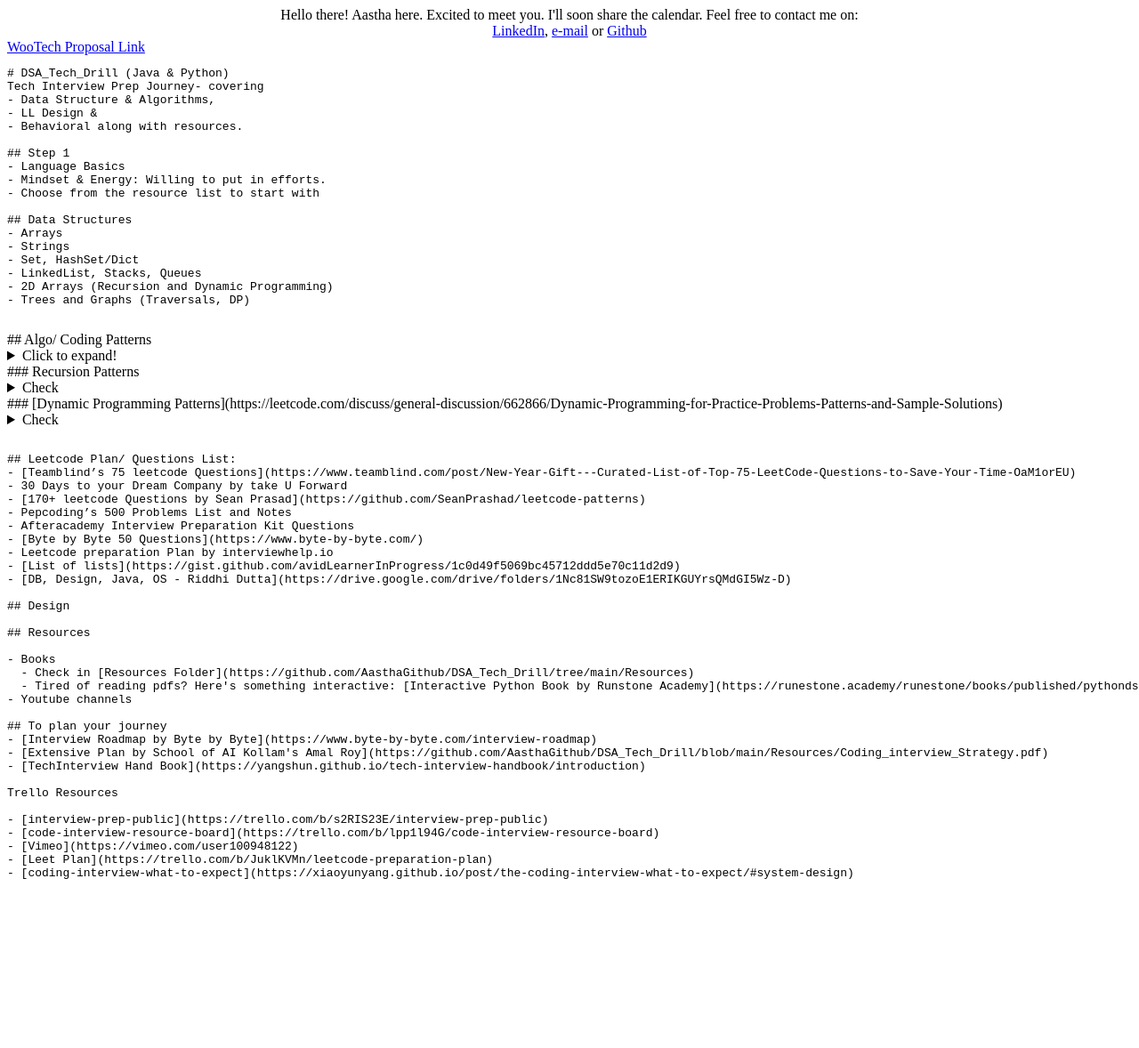
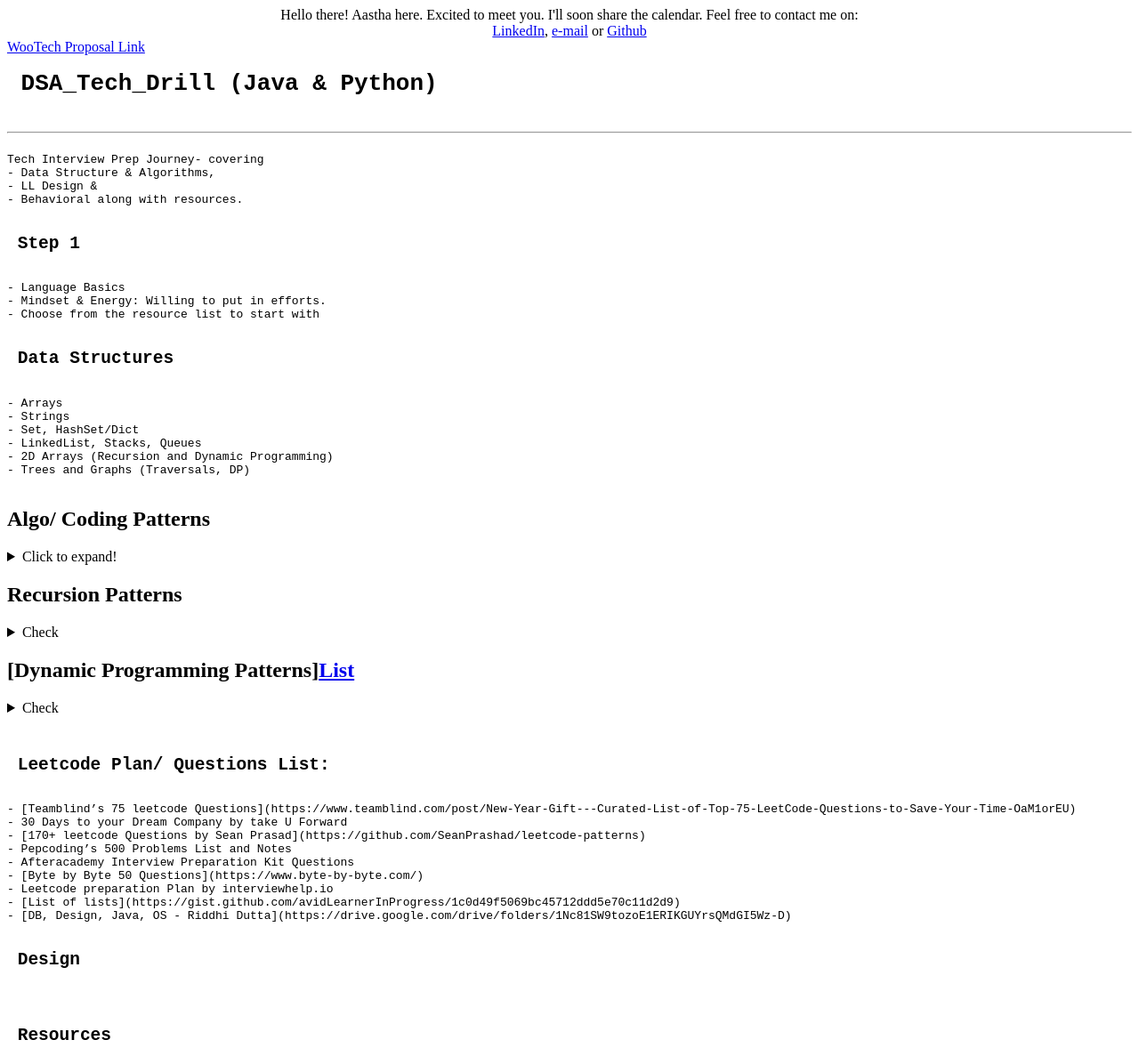
Before and after one commit to AasthaMehtaTech/DSA_Tech_Drill, a plain HTML site: page index.html in a window 1280 px wide. Shown: the top 1178 px of the page at 89% size. Before the commit the page ends 1017 px from the top, so only its background shows below. Drawn offline with Linux system fonts and the light colour scheme.

Commit message:
Update index.html

```diff
--- a/index.html
+++ b/index.html
@@ -1,21 +1,23 @@
+<head><title>DSA_Tech_Drill</title></head>
 <div>
   <center>Hello there! Aastha here. Excited to meet you. I'll soon share the calendar. Feel free to contact me on:<br>
-    <a href="https://linkedin.com/in/AasthaMehtaTech">LinkedIn</a>, <a href="mailto:aasthamehta2704@gmail.com">e-mail</a> or <a href="https://github.com/AasthaGithub">Github</a>
+    <a href="https://linkedin.com/in/AasthaMehtaTech" target="_blank">LinkedIn</a>, <a href="mailto:aasthamehta2704@gmail.com?subject=Interested in shapening DSA by TechDrill" target="_blank">e-mail</a> or <a href="https://github.com/AasthaGithub" target="_blank">Github</a>
   </center>
 <a href="https://docs.google.com/document/d/1PxGygURNqf2GfvAySMx4oZYDeqnmDTxB53M4P1LH0k4/edit?usp=sharing"> WooTech Proposal Link </a>
 <pre>
-# DSA_Tech_Drill (Java & Python)
+<h1> DSA_Tech_Drill (Java & Python) </h1>
+<hr>
 Tech Interview Prep Journey- covering
 - Data Structure & Algorithms,
 - LL Design &
 - Behavioral along with resources.
 
-## Step 1
+<h2> Step 1 </h2>
 - Language Basics
 - Mindset & Energy: Willing to put in efforts.
 - Choose from the resource list to start with
 
-## Data Structures
+<h2> Data Structures </h2>
 - Arrays
 - Strings
 - Set, HashSet/Dict
@@ -25,7 +27,7 @@
 
 </pre>
 
-## Algo/ Coding Patterns
+<h2> Algo/ Coding Patterns </h2>
 
 <details>
   <summary>Click to expand!</summary>
@@ -61,7 +63,7 @@
 </pre>
 </details>
 
-### Recursion Patterns
+<h2> Recursion Patterns  </h2>
 <details>
   <summary>Check</summary>
 <pre>
@@ -73,7 +75,7 @@
 </pre>
 </details>
 
-### [Dynamic Programming Patterns](https://leetcode.com/discuss/general-discussion/662866/Dynamic-Programming-for-Practice-Problems-Patterns-and-Sample-Solutions)
+<h2> [Dynamic Programming Patterns]<a href="https://leetcode.com/discuss/general-discussion/662866/Dynamic-Programming-for-Practice-Problems-Patterns-and-Sample-Solutions">List</a> </h2>
 <details>
   <summary>Check</summary>
 <pre>
@@ -92,7 +94,7 @@
 </details>
 
 <pre>
-## Leetcode Plan/ Questions List:
+<h2> Leetcode Plan/ Questions List: </h2>
 - [Teamblind’s 75 leetcode Questions](https://www.teamblind.com/post/New-Year-Gift---Curated-List-of-Top-75-LeetCode-Questions-to-Save-Your-Time-OaM1orEU)
 - 30 Days to your Dream Company by take U Forward
 - [170+ leetcode Questions by Sean Prasad](https://github.com/SeanPrashad/leetcode-patterns)
@@ -103,21 +105,21 @@
 - [List of lists](https://gist.github.com/avidLearnerInProgress/1c0d49f5069bc45712ddd5e70c11d2d9)
 - [DB, Design, Java, OS - Riddhi Dutta](https://drive.google.com/drive/folders/1Nc81SW9tozoE1ERIKGUYrsQMdGI5Wz-D)
 
-## Design
+<h2> Design </h2>
 
-## Resources
+<h2> Resources  </h2>
 
 - Books
   - Check in [Resources Folder](https://github.com/AasthaGithub/DSA_Tech_Drill/tree/main/Resources)
   - Tired of reading pdfs? Here's something interactive: [Interactive Python Book by Runstone Academy](https://runestone.academy/runestone/books/published/pythonds/index.html)
 - Youtube channels
 
-## To plan your journey
+<h2> To plan your journey </h2>
 - [Interview Roadmap by Byte by Byte](https://www.byte-by-byte.com/interview-roadmap)
 - [Extensive Plan by School of AI Kollam's Amal Roy](https://github.com/AasthaGithub/DSA_Tech_Drill/blob/main/Resources/Coding_interview_Strategy.pdf)
 - [TechInterview Hand Book](https://yangshun.github.io/tech-interview-handbook/introduction)
 
-Trello Resources
+ <h2> Trello Resources </h2>
 
 - [interview-prep-public](https://trello.com/b/s2RIS23E/interview-prep-public)
 - [code-interview-resource-board](https://trello.com/b/lpp1l94G/code-interview-resource-board)
```
